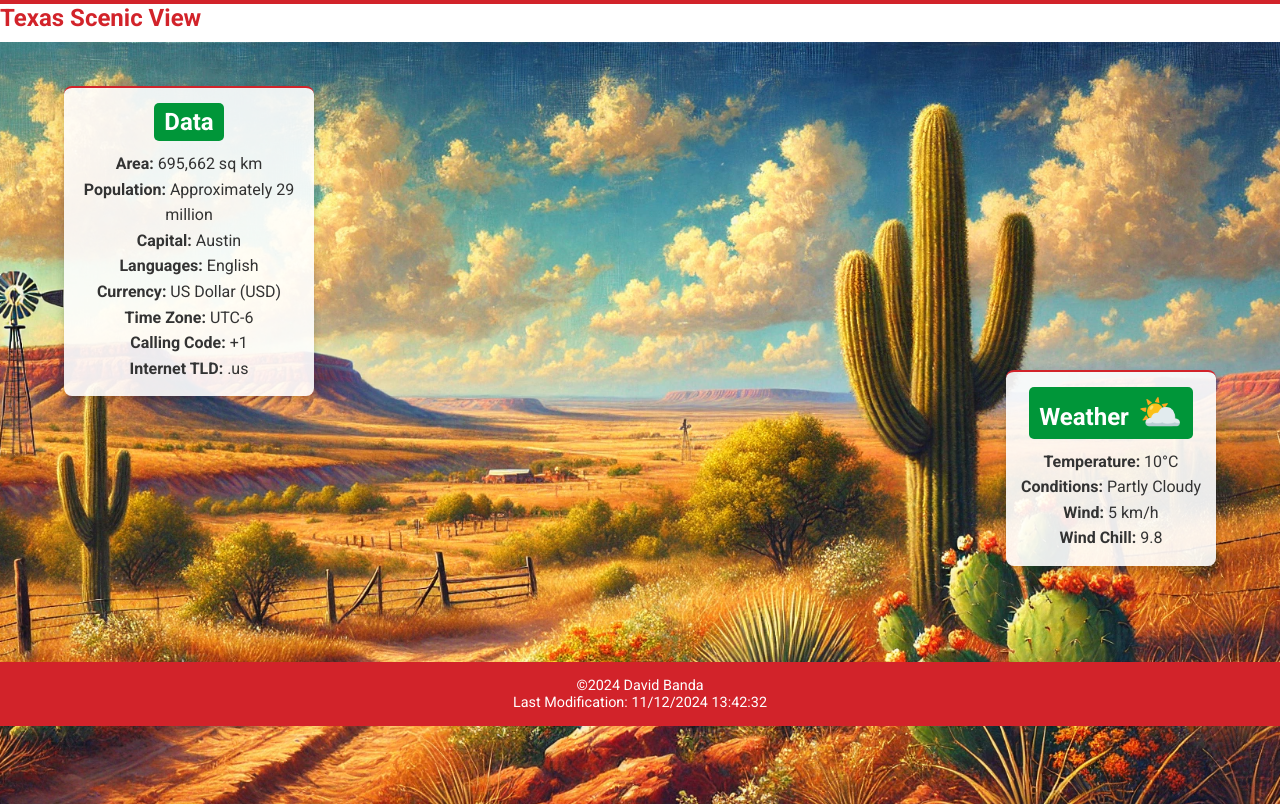
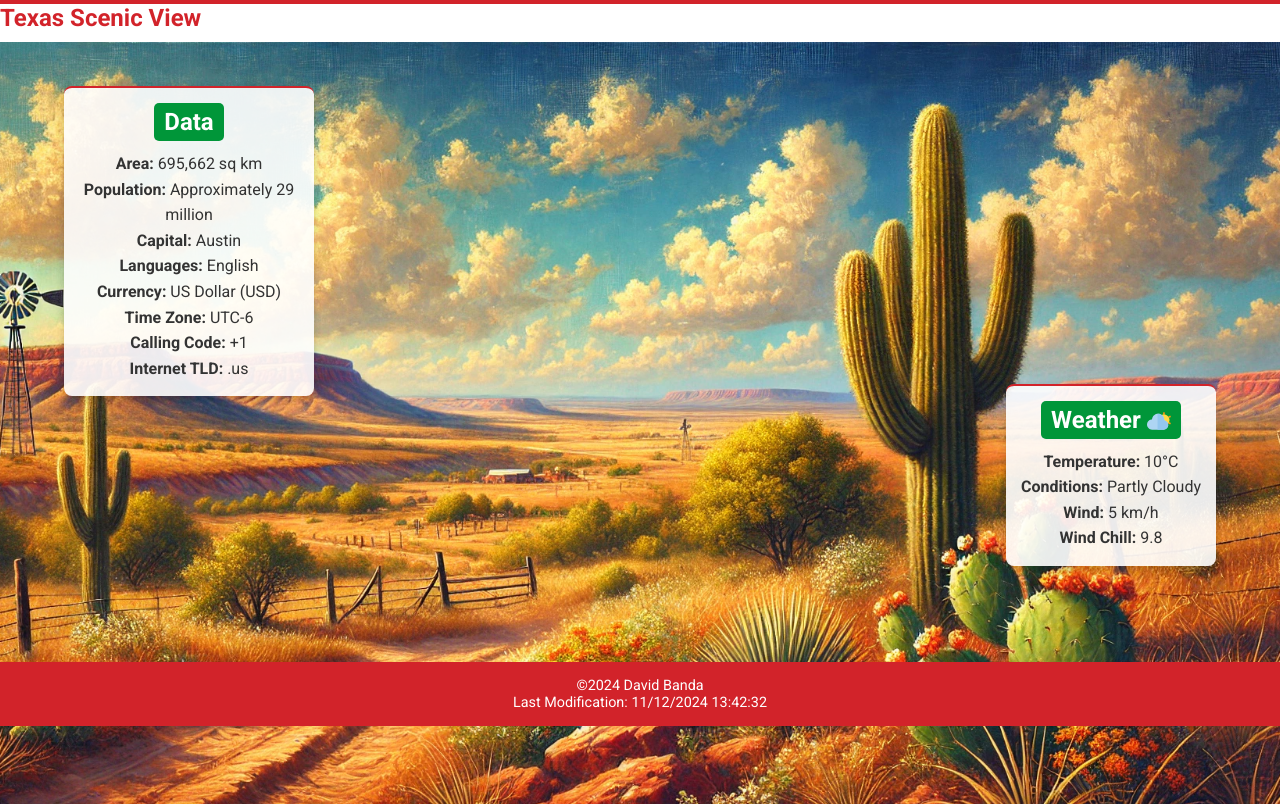
Before and after one commit to dbanda99/wdd131, a plain HTML site: page place.html in a window 1280 px wide. Shown: the part 74-878 px from the top of the page. Drawn offline with Linux system fonts and the light colour scheme.

Commit message:
Update 0.0.6

```diff
--- a/place.html
+++ b/place.html
@@ -16,9 +16,10 @@
 <body>
 
     <header class="hero">
-        <h1>Texas</h1>
+        <h1>Texas - A Look at the State</h1>
     </header>
 
+    <main>
         <section class="image-section">
             <h2 class="visually-hidden">Texas Scenic View</h2> <!-- Accessible heading for screen readers -->
             <picture>
@@ -43,7 +44,7 @@
         </section>
 
         <section class="weather-section">
-        <h2>Weather</h2>
+            <h2>Weather <img src="images/weather-icon.svg" alt="Weather icon" class="weather-icon"></h2>
             <ul>
                 <li><strong>Temperature:</strong> 10°C</li>
                 <li><strong>Conditions:</strong> Partly Cloudy</li>
@@ -51,6 +52,7 @@
                 <li><strong>Wind Chill:</strong> <span id="windChill">Calculating...</span></li>
             </ul>
         </section>
+    </main>
 
     <footer>
         <p>©<span id="currentYear"></span> David Banda</p>
--- a/styles/styles-larger.css
+++ b/styles/styles-larger.css
@@ -1,6 +1,6 @@
 @media (min-width: 768px) {
 
-    /* Styling for larger image */
+    /* Set image-section styling for larger screens */
     .image-section img {
         width: 100%;
         height: 100vh;
--- a/styles/styles.css
+++ b/styles/styles.css
@@ -52,9 +52,16 @@ ul {
     line-height: 1.6;
 }
 
-.weather-section h2::after {
-    content: ' ⛅';
-    font-size: 1.5em;
+.weather-section h2 {
+    display: flex;
+    align-items: center;
+    gap: 0.5em; /* Space between text and icon */
+}
+
+.weather-icon {
+    width: 24px; /* Set a fixed width for the SVG icon */
+    height: 24px;
+    vertical-align: middle;
 }
 
 footer {
@@ -64,3 +71,17 @@ footer {
     padding: 10px;
     font-size: 0.9em;
 }
+
+.weather-section h2 {
+    display: flex;
+    align-items: center;
+    justify-content: center; /* Centers the content horizontally */
+    gap: 0.5em; /* Space between text and icon */
+    text-align: center;
+}
+
+.weather-icon {
+    width: 24px; /* Set a fixed width for the SVG icon */
+    height: 24px;
+    vertical-align: middle;
+}
```
Also changed, not shown: images/weather-icon.svg (added), 1 other file. Lines whose indentation alone changed are shown as unchanged.
